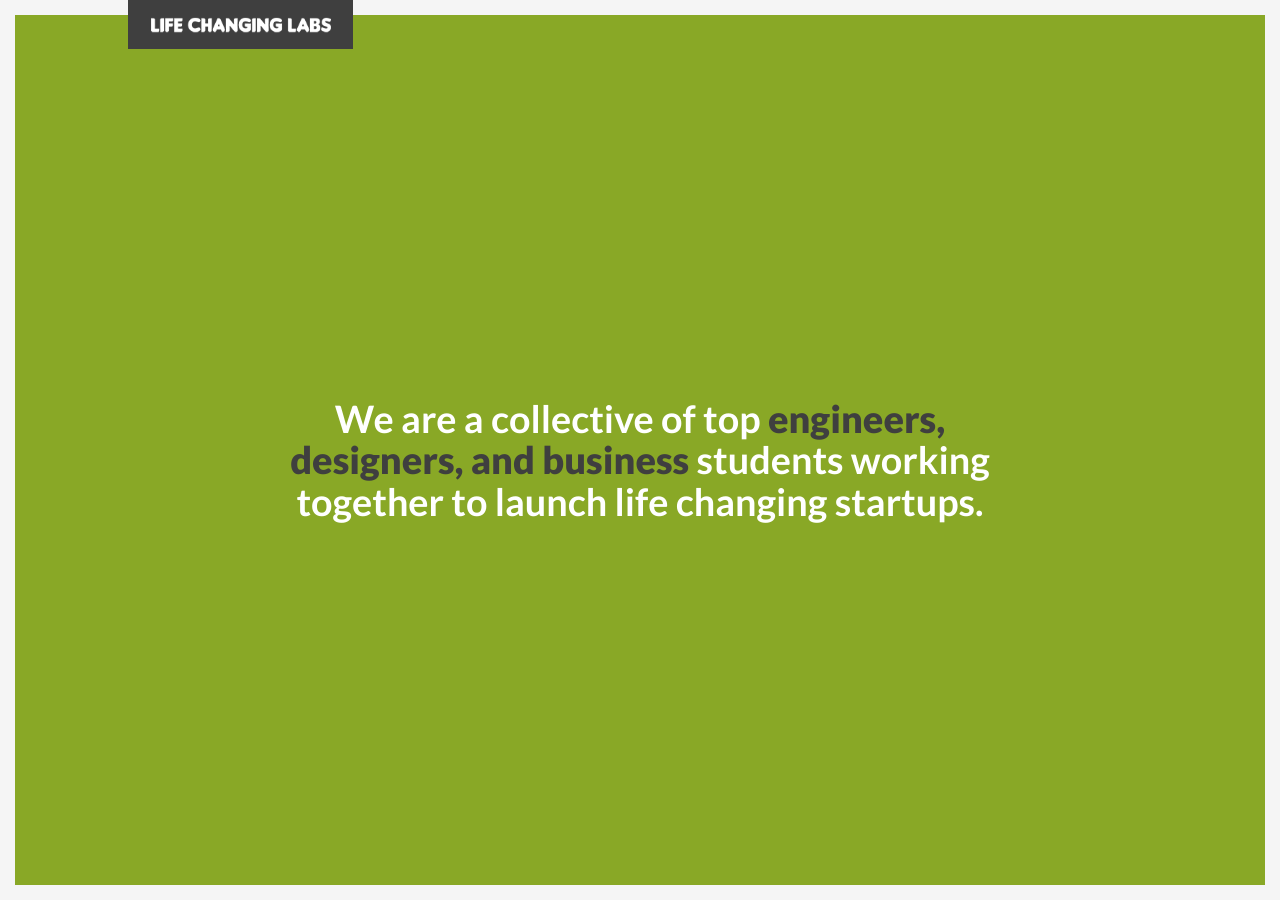
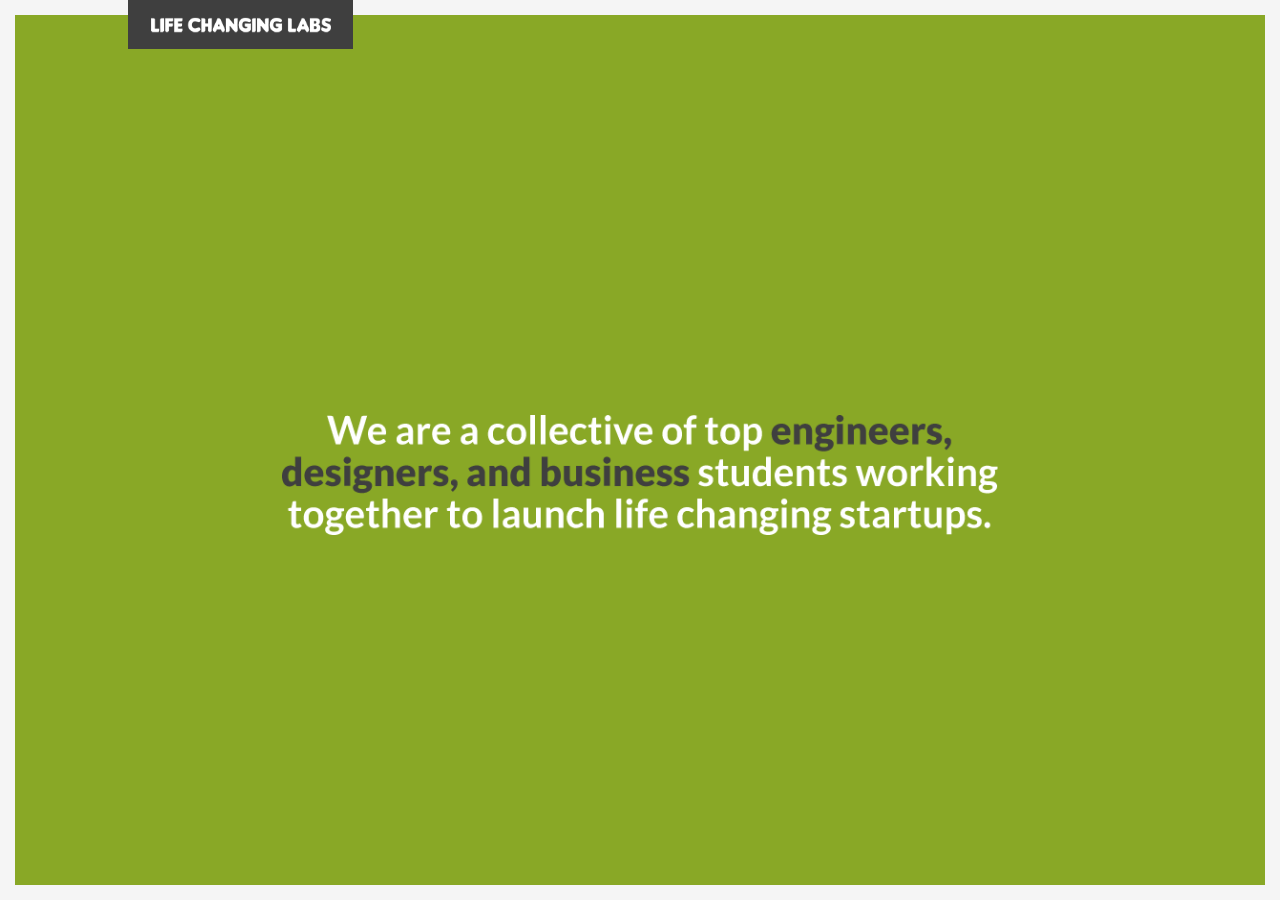
Before and after one commit to alilybit/alilybit.github.io, a Jekyll site: the page built from index.html, in a window 1280 px wide. Built offline with Jekyll 4.4.1, drawn with Linux system fonts in a browser that asks for light colours; nearby versions of some CDN libraries; library files that are not in the unit come from our copies.

Commit message:
Landing page text converted to png

```diff
--- a/assets/css/main.css
+++ b/assets/css/main.css
@@ -227,6 +227,7 @@ body.home {
   position: absolute;
   top: 0px;
   left: 0px;
+  right: 0px;
   background: #89a826;
   z-index: -2;
 }
@@ -241,20 +242,10 @@ body.home .lc-border {
 
 body.home .lc-section {
   height: 100%;
+  padding-top: 50px;
 }
 
-body.home .lc-section .lc-title {
-  font-size: 2.7em;
-  line-height: 1.1em;
-  font-weight: 700;
-  color: #ffffff;
-}
-
-body.home .lc-section .lc-title .lc-title-em {
-  color: #3f3f3f;
-}
-
-body.home .lc-section .lc-title-btn {
+body.home .lc-section .uk-button {
   background: none;
   border: 1px solid #ffffff;
   border-radius: 0;
@@ -265,7 +256,7 @@ body.home .lc-section .lc-title-btn {
   font-size: 12px;
 }
 
-body.home .lc-section .lc-title-btn:hover {
+body.home .lc-section .uk-button:hover {
   background: #ffffff;
   color: #89a826;
 }
@@ -514,7 +505,7 @@ body.opportunities .lc-position {
 }
 
 /* ========================================================================== */
-/* Opportunities
+/* Invest
 /* ========================================================================== */
 
 body.invest .lc-section {
--- a/index.html
+++ b/index.html
@@ -5,9 +5,8 @@ id: home
 ---
 
 <div class="lc-section uk-width-4-5 uk-container-center uk-text-center uk-vertical-align">
-  <div class="uk-width-7-10 uk-vertical-align-middle lc-no-hyphen">
-  	<br><br>
-    <div class="lc-title">We are a collective of top <span class="lc-title-em lc-text-bolder">engineers, designers, and business</span> students working<br>together to launch life changing startups.</div>
-    <a class="lc-title-btn lc-text-smallcaps uk-button" href="#offcanvas" data-uk-offcanvas>learn more</a><br>
+  <div class="uk-width-7-10 uk-container-center uk-text-center uk-vertical-align-middle lc-no-hyphen">
+    <img src="{{ site.url }}/assets/img/header.png">
+    <a class="lc-text-smallcaps uk-button" href="#offcanvas" data-uk-offcanvas>learn more</a><br>
   </div>
 </div>
```
Also changed, not shown: assets/img/header.png (added).
